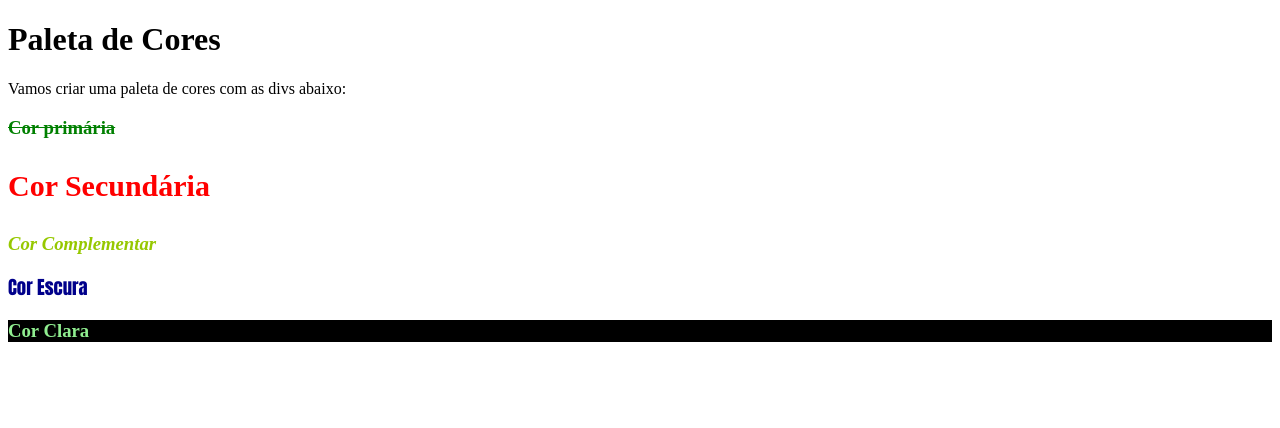
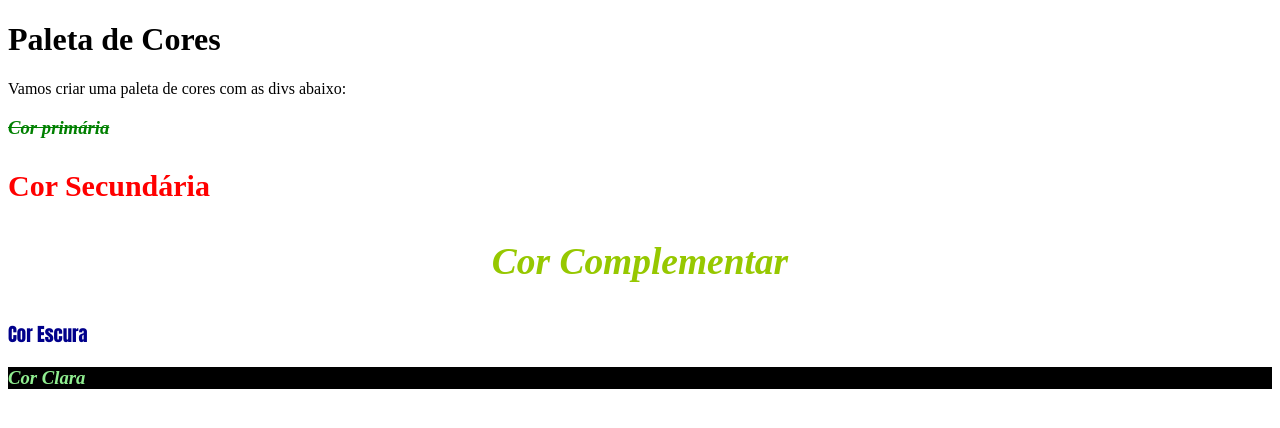
Before and after one commit to matheusfgb2/trybe-exercicios, a plain HTML site: page 01-fundamentos/secao-02-introducao-a-html-e-css/dia-03-html-e-css-seletores-e-posicionamento/03-agrupamento-de-seletores-e-pseudo-classes/index1.html in a window 1280 px wide. Drawn offline with Linux system fonts and the light colour scheme.

Commit message:
terceira div maior e tags impares italic

```diff
--- a/01-fundamentos/secao-02-introducao-a-html-e-css/dia-03-html-e-css-seletores-e-posicionamento/03-agrupamento-de-seletores-e-pseudo-classes/style1.css
+++ b/01-fundamentos/secao-02-introducao-a-html-e-css/dia-03-html-e-css-seletores-e-posicionamento/03-agrupamento-de-seletores-e-pseudo-classes/style1.css
@@ -8,7 +8,8 @@ div:nth-of-type(2) {
     color: red;
 }
 div:nth-of-type(3) {
-    color: rgb(150, 200, 0)
+    color: rgb(150, 200, 0);
+    font-size: xx-large;
 }
 div:nth-of-type(4) {
     color: darkblue
@@ -23,7 +24,7 @@ div:nth-of-type(2) > h3 {
     font-size: 30px;
 }
 div:nth-of-type(3) > h3 {
-    font-style: italic;
+    text-align: center;
 }
 div:nth-of-type(4) > h3 {
     font-family: Impact;
@@ -31,3 +32,6 @@ div:nth-of-type(4) > h3 {
 div:nth-of-type(5) > h3 {
     background-color: black;
 }
+div:nth-of-type(odd) > h3 {
+    font-style: italic;
+}
```
